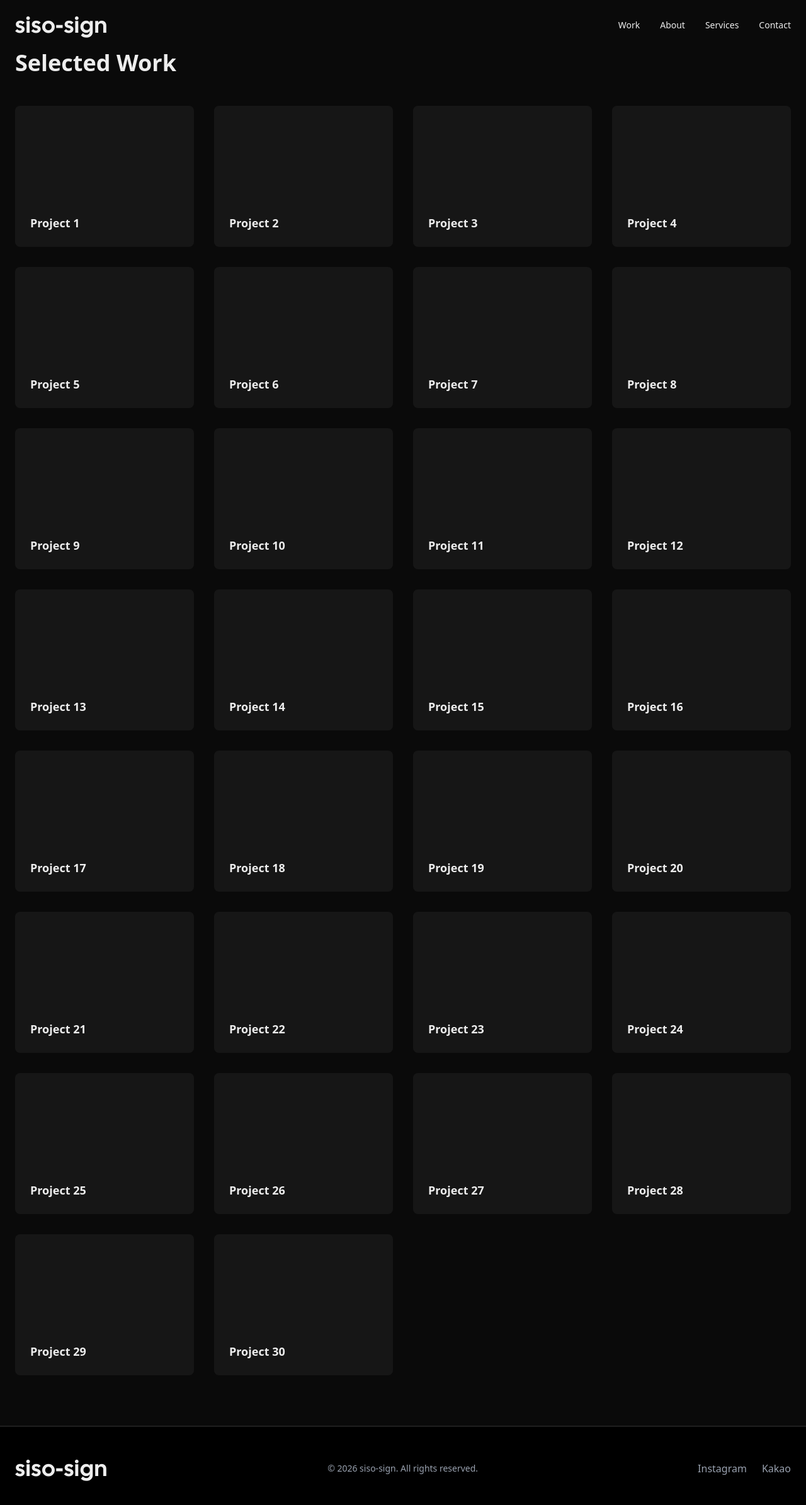
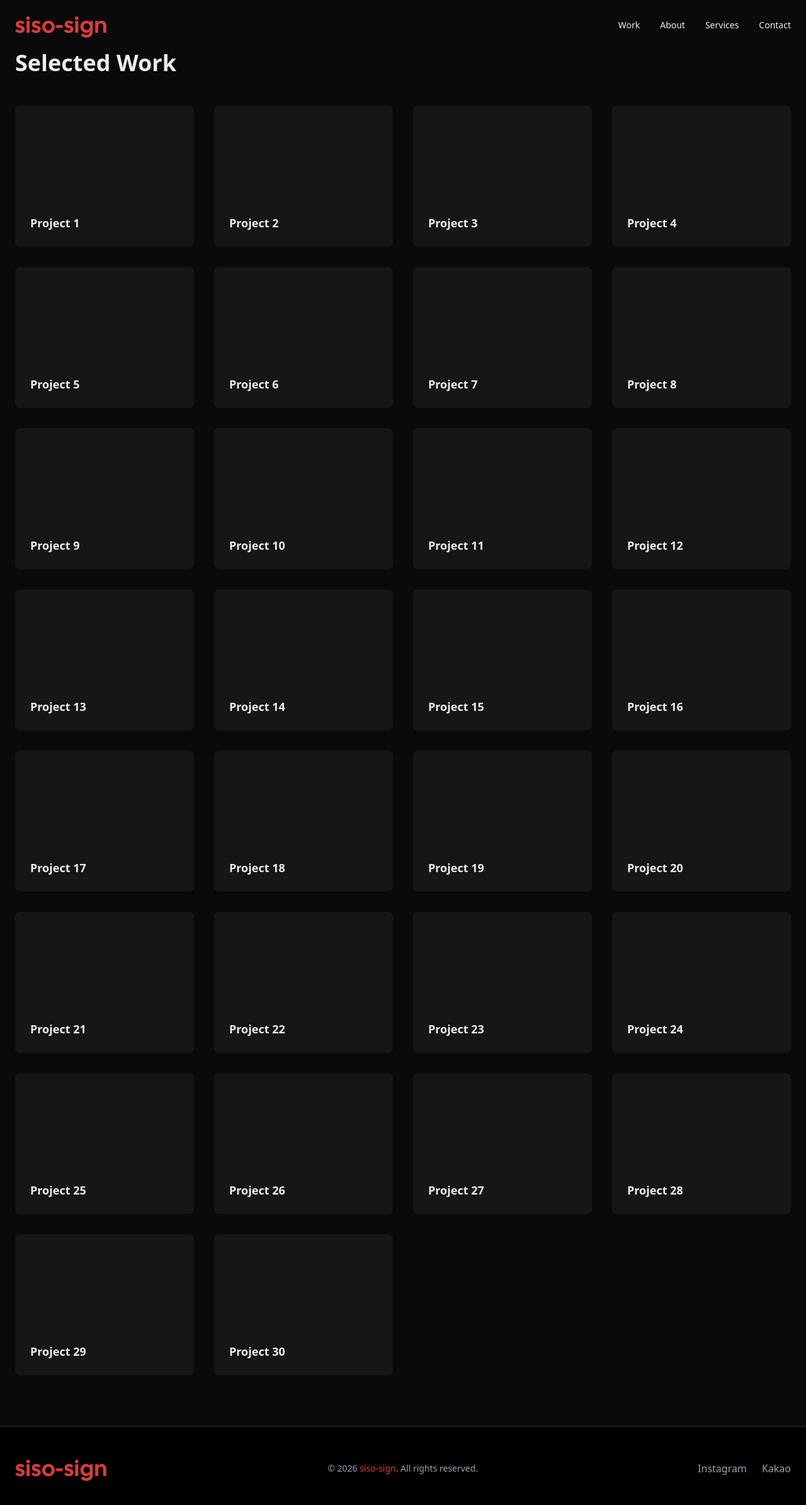
Before and after one commit to json-choi/siso-sign, a Next.js app: page /work in a window 1280 px wide. Shown: the top 2390 px of the page at 63% size. Built offline with nearby package versions, Linux system fonts and the light colour scheme.

Commit message:
Style: apply primary color to all visible 'siso-sign' occurrences

```diff
--- a/src/app/page.tsx
+++ b/src/app/page.tsx
@@ -40,7 +40,7 @@ export default function Home() {
         <div className="container mx-auto">
           <h2 className="text-4xl font-bold mb-8">About Us</h2>
           <p className="text-xl md:text-3xl leading-relaxed max-w-4xl text-gray-300" style={{ fontFamily: 'var(--font-cal-sans)' }}>
-            <span className="whitespace-nowrap">siso-sign&nbsp;은 공간의 가치를 높이는 시각적 정체성을 만드는 비주얼 솔루션 파트너입니다.</span>
+            <span className="whitespace-nowrap text-primary">siso-sign&nbsp;은 공간의 가치를 높이는 시각적 정체성을 만드는 비주얼 솔루션 파트너입니다.</span>
             <br />
             <span className="whitespace-nowrap">전략, 디자인, 그리고 기술의 조화를 통해 상상하던 브랜드의 모습을 현실로 구현합니다.</span>
           </p>
--- a/src/components/layout/Footer.tsx
+++ b/src/components/layout/Footer.tsx
@@ -2,11 +2,11 @@ export default function Footer() {
   return (
     <footer className="bg-black py-12 border-t border-white/10">
       <div className="container mx-auto px-6 flex flex-col md:flex-row justify-between items-center gap-6">
-        <div className="text-3xl md:text-4xl font-bold tracking-tighter leading-none" style={{ fontFamily: 'var(--font-cal-sans)', letterSpacing: '0.03em' }}>
+        <div className="text-3xl md:text-4xl font-bold tracking-tighter leading-none text-primary" style={{ fontFamily: 'var(--font-cal-sans)', letterSpacing: '0.03em' }}>
           siso-sign
         </div>
         <div className="text-sm text-gray-400">
-          © {new Date().getFullYear()} siso-sign. All rights reserved.
+          © {new Date().getFullYear()} <span className="text-primary">siso-sign</span>. All rights reserved.
         </div>
         <div className="flex gap-6">
           <a href="https://www.instagram.com/siso.sign/" target="_blank" rel="noopener noreferrer" className="text-gray-400 hover:text-white transition-colors">Instagram</a>
--- a/src/components/layout/Header.tsx
+++ b/src/components/layout/Header.tsx
@@ -48,7 +48,7 @@ export default function Header() {
       <div className="container mx-auto px-6 h-20 flex items-center justify-between">
         <Link
           href="/"
-          className="text-3xl md:text-4xl font-bold leading-none"
+          className="text-3xl md:text-4xl font-bold leading-none text-primary"
           style={{ fontFamily: 'var(--font-cal-sans)', letterSpacing: '0.03em' }}
         >
           siso-sign
```
